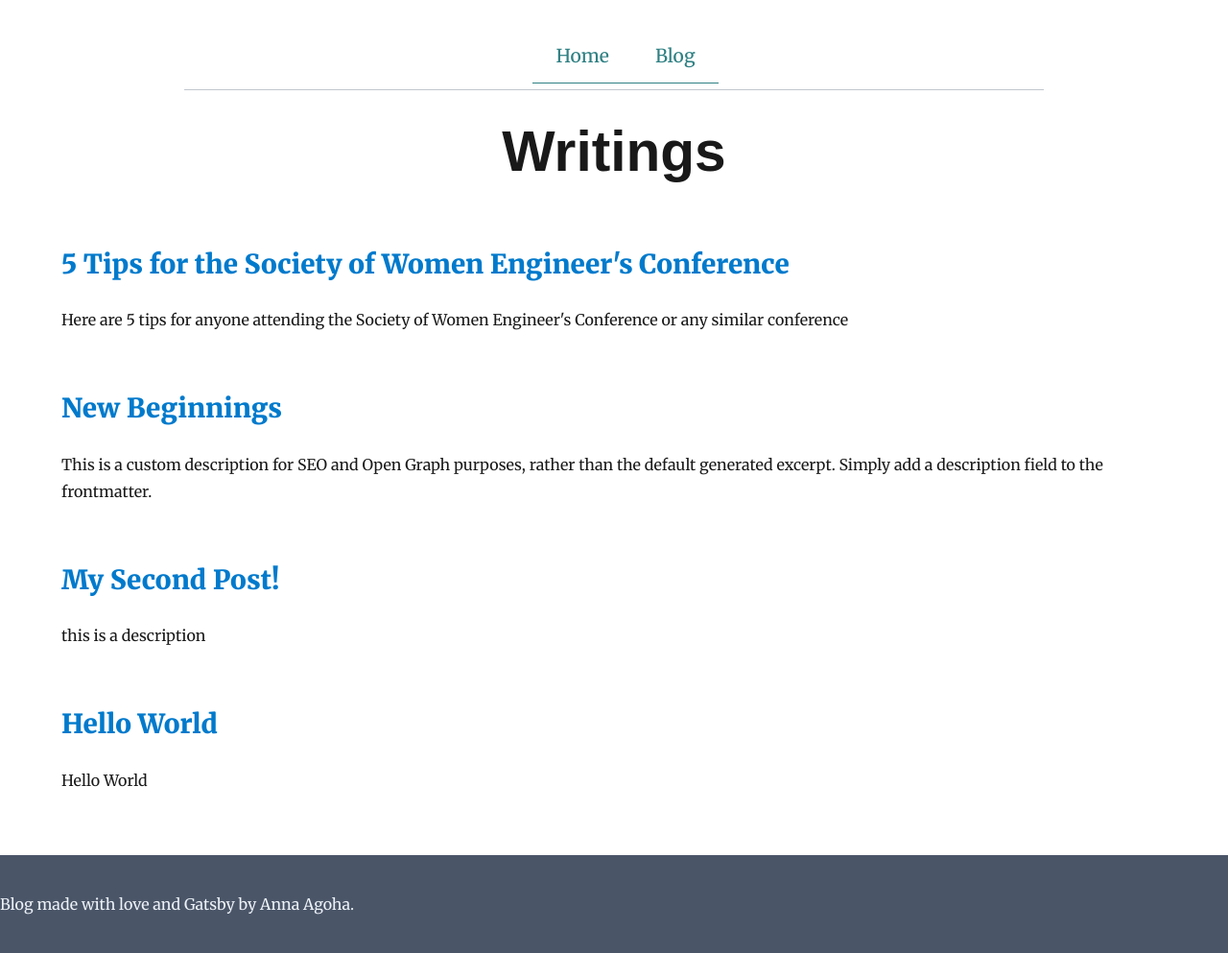
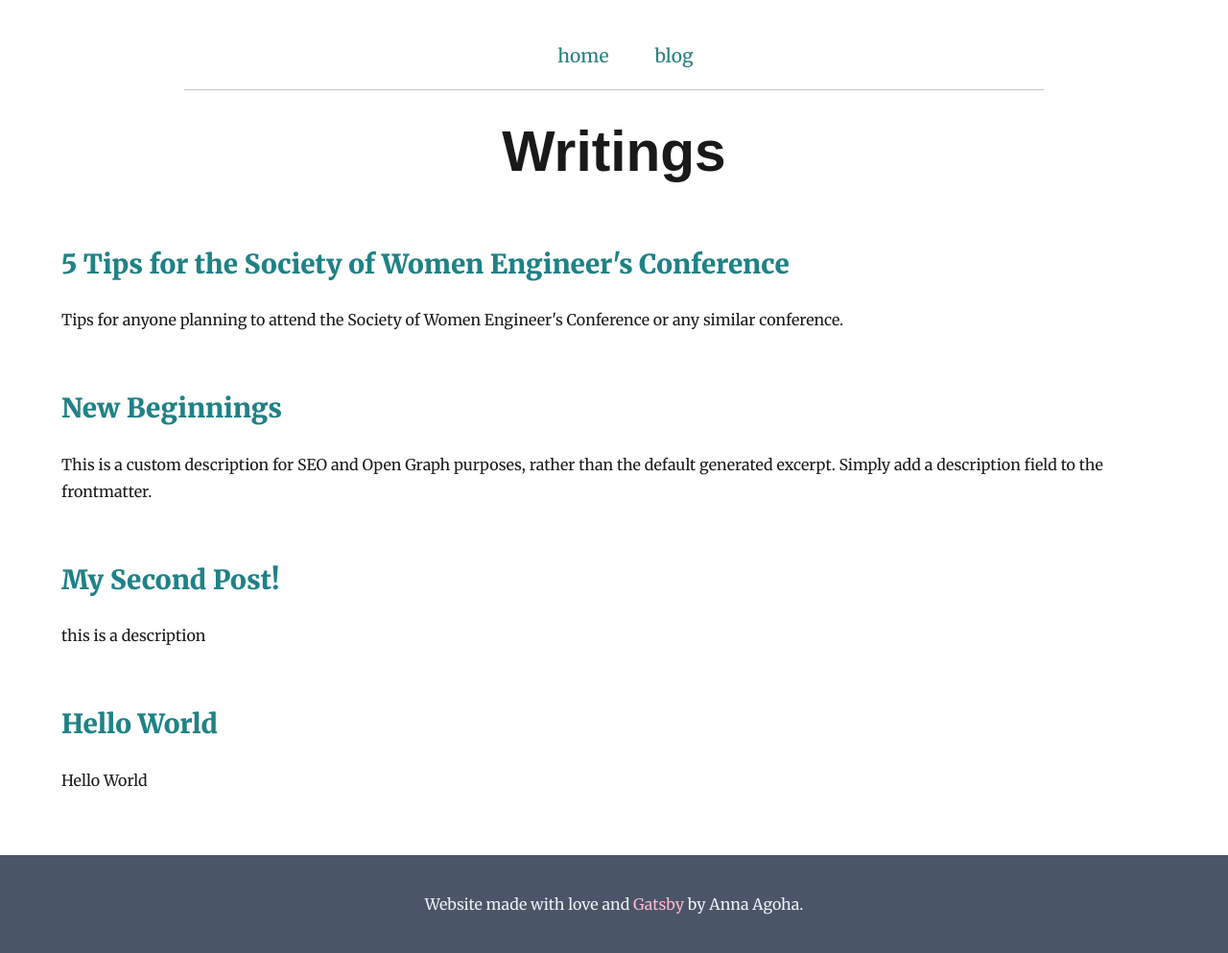
Before and after one commit to strangeforloop/personal-website, a Gatsby site: page /blog in a window 1280 px wide. Shown: the whole page at 96% size. Built offline with nearby package versions, Linux system fonts and the light colour scheme; Gatsby itself is replaced by a stand-in of ours; some packages are replaced by stand-ins of ours.

Commit message:
update colors, content width, blog prev/next links

```diff
--- a/content/blog/my-second-post/index.md
+++ b/content/blog/my-second-post/index.md
@@ -1,6 +1,6 @@
 ---
 title: My Second Post!
-date: "2015-05-06T23:46:37.121Z"
+date: "2016-05-06T23:46:37.121Z"
 description: this is a description
 tags:
 - blogging
--- a/content/blog/new-beginnings/index.md
+++ b/content/blog/new-beginnings/index.md
@@ -1,6 +1,6 @@
 ---
 title: New Beginnings
-date: "2015-05-28T22:40:32.169Z"
+date: "2017-05-28T22:40:32.169Z"
 description: This is a custom description for SEO and Open Graph purposes, rather than the default generated excerpt. Simply add a description field to the frontmatter.
 tags:
 - blogging
--- a/content/blog/swe-conference-tips/index.md
+++ b/content/blog/swe-conference-tips/index.md
@@ -1,25 +1,33 @@
 ---
 title: 5 Tips for the Society of Women Engineer's Conference
 date: "2019-12-07T22:12:03.284Z"
-description: "Here are 5 tips for anyone attending the Society of Women Engineer's Conference or any similar conference"
+description: "Tips for anyone planning to attend the Society of Women Engineer's Conference or any similar conference."
 tags:
 - conference
 - women in engineering
 - early career development
+- society of women engineers
 ---
 
-This year I attended my the Society of Women Engineer's (SWE) National Conference from November 7 - 9 in Anaheim, California. I learned many lessons from that experience that I thought I'd share.
+I was involved in the Society of Women Engineer's organization through out university and this year I attended my the Society of Women Engineer's (SWE) National Conference from November 7 - 9 in Anaheim, California. I learned many lessons from that experience that I thought I'd share.
 
 ## If you're thinking about going and want tips, I hope this blog post will help.
 
-###1. Do your research on how to be prepared for the specific conference because every conference is different.
+###1. Do your research on how to be prepared for that specific conference because every conference is different.
 For the Society of Women Engineer's Conference this means registering on the [conference website](https://we19.swe.org/) well in advanced in order to get the best-valued conference tickets. In addition to this, upload your resume to the general [SWE website](https://swe.org/) at least a couple weeks prior to the conference. Many companies are looking to do on-site interviews during the conference and will scout candidates from resumes uploaded here. You never know what can happen!
+
 ###2. Being personable is extremely important.
+There are a lot of people attending the conference to make connections and to talk to recruiters. If you approach with a generic and formulaic introduction, chances are they've heard a variation on that all day long. Remember that you're talking to a real person. Ask them questions about what they do. Be genuinely curious about the person you're talking to and what they do. A lot of times people at these types of events make shallow connections, but why put all that energy to make a shallow connection when you could really get to know people and get people to know who you really are? At the end of the day, _be genuine_.
+
 ###3. You're presented with an amazing inside look at many companies.
-Ask genuine questions because it's rare to get the chance to talk to actual people about their day to day job.
-There are hundreds if not thousands of people talking to recruiters. Having a pre-rehearsed and unmemorable introduction is not
-It's a great opportunity to step back and be really curious about what other people care about and how they got there. You can learn a lot about other people's experiences and pathways.
+Extending from the previous tip, you have the opportunity to ask questions directly to company employees directly. Is there anything you're curious to know about that specific company? Now's your chance to ask. Come with good questions and do your research.
+
 ###4. You have the opportunity to have several technical interviews.
-    1. Sometimes you will be asked technical questions right at the booth. Or, if a company is interested in you from your resume (see tip #1), then you may have a formal technical. The opportunity for practice is incredibly valuable.
+Sometimes you will be asked technical questions right at the booth. Somtimes a company might interested from coming across your resume on the SWE website (see tip #1), and schedule an interview on-site. Be prepared for any technical questions.
+
 ###5. Have an easily scannable resume
-    1. Recruiters are very unlikely to read your resume word-for word. It was found that when most people scan, they read in an "F-shaped" pattern. This is where having clearly defined sections and bullet points is crucial. Also, have a standard and clean looking resume. I'm not saying don't add some personal pizzazz, but you don't want your recruiter to struggle to find information or for your resume to stand out in a bad way.
+Recruiters are very unlikely to read your resume word-for word. It was found that when most people scan, they read in an "F-shaped" pattern. Have clearly defined sections and short bullet points. Also, make sure it looks clean.
+
+
+
+If you have an additional questions or want tips on the conference, feel free to email me.
--- a/src/components/footer.js
+++ b/src/components/footer.js
@@ -1,12 +1,18 @@
 import React from "react"
-// import { Link } from "gatsby"
+import footerStyle from "./footer.module.css"
+import { Link } from "gatsby"
 
 const Footer = () => {
   return (
-    <footer id="footer" className="bg-gray-700 py-10 mt-10 text-gray-200">
-      Blog made with love and Gatsby by Anna Agoha.
-      <div className="flex justify-center w-full">
-      </div>
+    <footer id="footer" className={footerStyle.message}>
+      Website made with love and
+      <Link
+        to={`/`}
+        className={footerStyle.footerLink}
+      > {" "}
+        Gatsby
+      </Link>
+      {" "} by Anna Agoha.
     </footer>
   )
 }
--- /dev/null
+++ b/src/components/footer.module.css
@@ -0,0 +1,7 @@
+.message {
+  text-align: center;
+}
+
+.footerLink {
+  color: #ffb8cb;
+}
--- a/src/components/layout.module.css
+++ b/src/components/layout.module.css
@@ -4,5 +4,5 @@ html {
 }
 
 a {
-  text-decoration: none;
+  box-shadow: none;
 }
--- a/src/components/navigation-menu.js
+++ b/src/components/navigation-menu.js
@@ -15,19 +15,13 @@ const NavigationMenu = () => {
             to={`/`}
             className="navLink"
           >
-            Home
+            home
           </Link>
-          {/* <Link
-            to={`/blog/`}
-            className="navLink"
-          >
-            Blog
-          </Link> */}
           <Link
             to={`/blog/`}
             className="navLink"
           >
-            Blog
+            blog
           </Link>
         </div>
       </div>
--- /dev/null
+++ b/src/components/navigation-menu.module.css
@@ -0,0 +1,36 @@
+#navBar {
+  padding-top: 1.5rem;
+}
+
+.navLink {
+  /* color: #66B3BA; */
+  color: #56A3A6;
+  color: #2f8083;
+  padding: 1rem 1.5rem;
+  font-weight: 500;
+  font-size: 1.2rem;
+}
+
+#inner-header {
+  display: flex;
+  /* put this back when the logo gets re-added */
+  /* justify-content: space-between; */
+  justify-content: center;
+  padding: 1.1rem 0 1.1rem 1.5rem;
+  border-bottom: 1px solid #c1c7ce;
+  /* #838385; */
+}
+
+#logo {
+  width: 35px;
+  height: 35px;
+  background-color: red;
+  /* padding-left: 1.5rem; */
+}
+
+.header {
+  padding-top: 2.5rem;
+  /* margin-left: auto;
+  margin-right: auto; */
+  border-bottom-width: 1px;
+}
--- a/src/pages/blog.js
+++ b/src/pages/blog.js
@@ -2,7 +2,6 @@ import React from "react"
 import { Link, graphql } from "gatsby"
 import SEO from "../components/seo"
 import Layout from "../components/layout"
-// import Styles from "../styles/styles.css"
 import blogStyle from "../styles/blogPage.module.css"
 
 class BlogPlaceHolder extends React.Component {
@@ -15,7 +14,7 @@ class BlogPlaceHolder extends React.Component {
     return (
       <Layout location={this.props.location} >
         <SEO title={siteTitle} />
-        <div>
+        <div className={blogStyle.content}>
           <p className={blogStyle.pageTitle}>Writings</p>
           <section className={blogStyle.allPosts}>
             {posts.map(({ node }) => {
@@ -24,7 +23,7 @@ class BlogPlaceHolder extends React.Component {
                 <div key={node.fields.slug} className={blogStyle.post}>
                   <p className="">{node.fields.date}</p>
                   <h2 className="">
-                    <Link style={{ boxShadow: `none` }} to={`/blog${node.fields.slug}`}>
+                    <Link className={blogStyle.postTitle} to={`/blog${node.fields.slug}`}>
                       {title}
                     </Link>
                   </h2>
--- a/src/styles/blogPage.module.css
+++ b/src/styles/blogPage.module.css
@@ -5,6 +5,10 @@ html {
 
 a {
   text-decoration: none;
+}
+
+.content {
+  padding: 0 4em;
 }
 
 .pageTitle {
@@ -18,8 +22,9 @@ a {
   /* margin: auto; */
 }
 
-.allPosts {
-  padding: 0 4em;
+.postTitle {
+  color: #1F8286;
+  box-shadow: none;
 }
 
 .post {
--- /dev/null
+++ b/src/templates/post.module.css
@@ -0,0 +1,25 @@
+.content {
+  padding: 0 1em;
+}
+
+.title {
+  color: #1F8286;
+  /* color: #18686b; */
+}
+
+.navigation {
+  padding: 0 1rem;
+}
+
+@media (min-width: 1040px) {
+  .content {
+    width: 70%;
+    margin-left: auto;
+    margin-right: auto;
+    padding: 0 0;
+  }
+
+  .navigation {
+    padding: 0 2rem;
+  }
+}
```
Also changed, not shown: src/styles/home.module.css (+4 -4 lines), src/templates/blog-post.js (+8 -10 lines).
